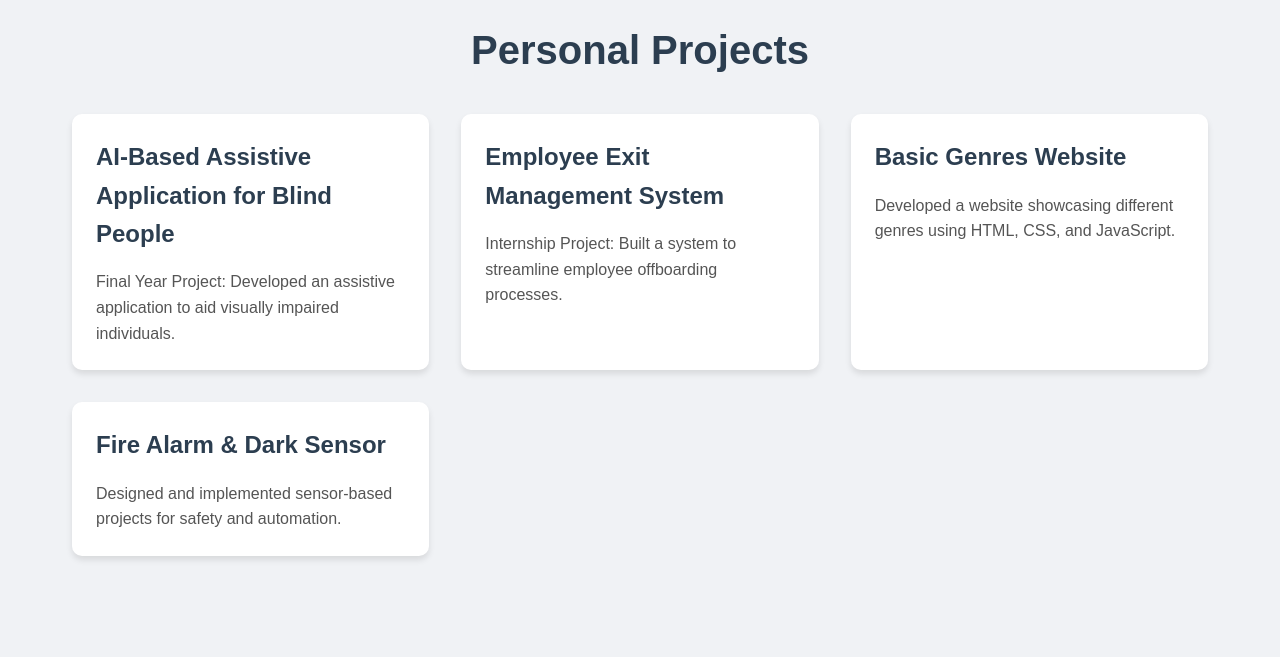
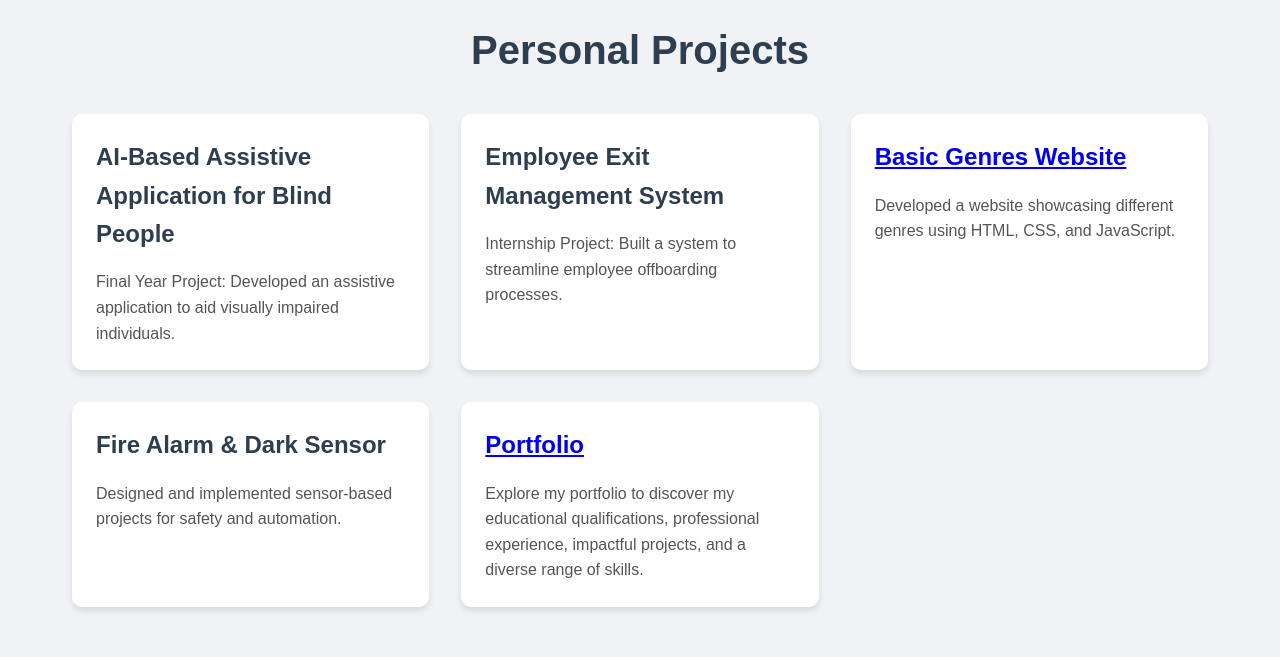
Before and after one commit to Miyaz-U/Miyaz-U.github.io, a plain HTML site: page index.html in a window 1280 px wide. Shown: the part 2180-2837 px from the top of the page. Drawn offline with Linux system fonts and the light colour scheme.

Commit message:
Update index.html

```diff
--- a/index.html
+++ b/index.html
@@ -95,12 +95,16 @@
                 <p>Internship Project: Built a system to streamline employee offboarding processes.</p>
             </div>
             <div class="card">
-                <h3>Basic Genres Website</h3>
+                <h3><a href="https://miyaz2u.pythonanywhere.com/">Basic Genres Website</a></h3>
                 <p>Developed a website showcasing different genres using HTML, CSS, and JavaScript.</p>
             </div>
             <div class="card">
                 <h3>Fire Alarm & Dark Sensor</h3>
                 <p>Designed and implemented sensor-based projects for safety and automation.</p>
+            </div>
+            <div class="card">
+                <h3><a href="https://miyaz-u.github.io/">Portfolio</a></h3>
+                <p>Explore my portfolio to discover my educational qualifications, professional experience, impactful projects, and a diverse range of skills.</p>
             </div>
         </div>
     </section>
```
